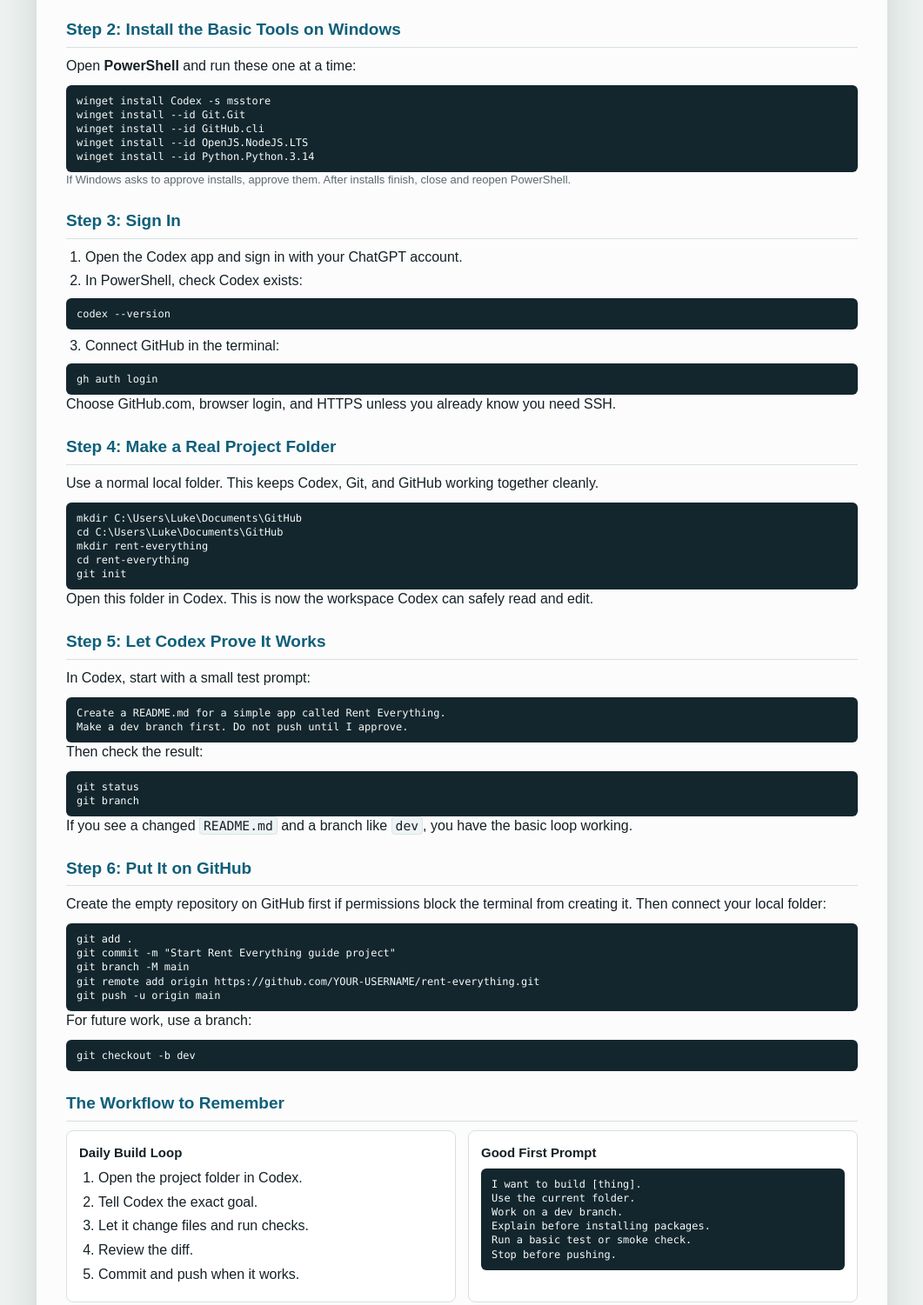
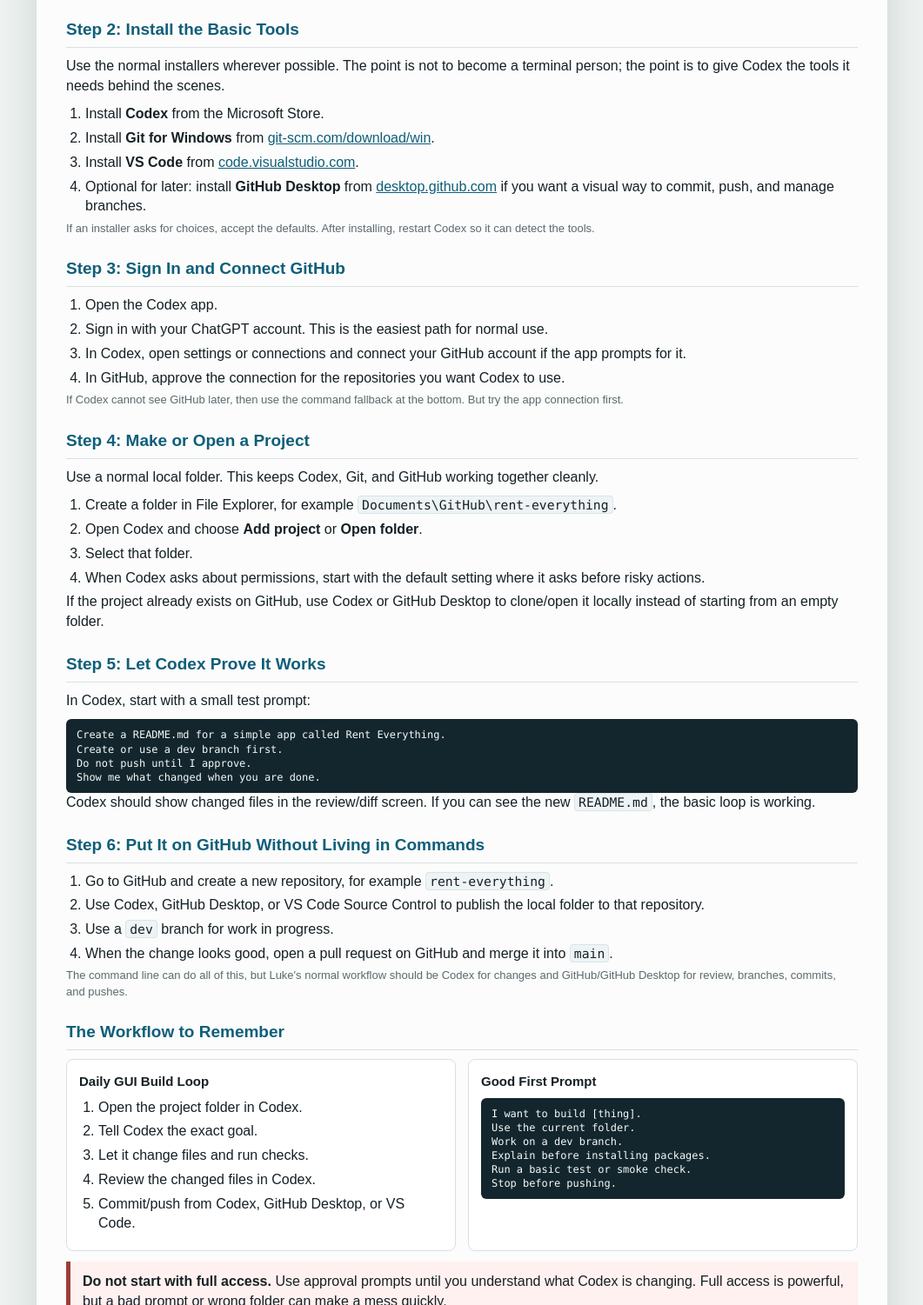
Before and after one commit to DrewBeFree/luke-codex-guide, a plain HTML site: page index.html in a window 1280 px wide. Shown: the part 848-2349 px from the top of the page at 87% size, without its empty margins (109-1170 px from the left). Drawn offline with Linux system fonts and the light colour scheme.

Commit message:
Make guide GUI-first for Luke

```diff
--- a/index.html
+++ b/index.html
@@ -148,7 +148,7 @@
     <header>
       <p class="kicker">One-page setup path</p>
       <h1>Luke's Beginner Guide to Codex, Git, and GitHub</h1>
-      <p class="subtitle">The goal is simple: install the tools once, connect your GitHub account, make a real project folder, and use Codex where it can actually read files, edit code, run commands, and push work back to GitHub.</p><p class="subtitle"><a href="luke-codex-github-guide.pdf">Download the PDF version</a></p>
+      <p class="subtitle">The goal is simple: do the setup once, connect your GitHub account, then mostly work through the Codex and GitHub screens instead of typing commands.</p><p class="subtitle"><a href="luke-codex-github-guide.pdf">Download the PDF version</a></p>
     </header>
 
     <main>
@@ -187,75 +187,72 @@
       </section>
 
       <section>
-        <h2>Step 2: Install the Basic Tools on Windows</h2>
-        <p>Open <strong>PowerShell</strong> and run these one at a time:</p>
-        <pre><code>winget install Codex -s msstore
-winget install --id Git.Git
-winget install --id GitHub.cli
-winget install --id OpenJS.NodeJS.LTS
-winget install --id Python.Python.3.14</code></pre>
-        <p class="small">If Windows asks to approve installs, approve them. After installs finish, close and reopen PowerShell.</p>
+        <h2>Step 2: Install the Basic Tools</h2>
+        <p>Use the normal installers wherever possible. The point is not to become a terminal person; the point is to give Codex the tools it needs behind the scenes.</p>
+        <ol>
+          <li>Install <strong>Codex</strong> from the Microsoft Store.</li>
+          <li>Install <strong>Git for Windows</strong> from <a href="https://git-scm.com/download/win">git-scm.com/download/win</a>.</li>
+          <li>Install <strong>VS Code</strong> from <a href="https://code.visualstudio.com/">code.visualstudio.com</a>.</li>
+          <li>Optional for later: install <strong>GitHub Desktop</strong> from <a href="https://desktop.github.com/">desktop.github.com</a> if you want a visual way to commit, push, and manage branches.</li>
+        </ol>
+        <p class="small">If an installer asks for choices, accept the defaults. After installing, restart Codex so it can detect the tools.</p>
       </section>
 
       <section>
-        <h2>Step 3: Sign In</h2>
+        <h2>Step 3: Sign In and Connect GitHub</h2>
         <ol>
-          <li>Open the Codex app and sign in with your ChatGPT account.</li>
-          <li>In PowerShell, check Codex exists:</li>
+          <li>Open the Codex app.</li>
+          <li>Sign in with your ChatGPT account. This is the easiest path for normal use.</li>
+          <li>In Codex, open settings or connections and connect your GitHub account if the app prompts for it.</li>
+          <li>In GitHub, approve the connection for the repositories you want Codex to use.</li>
         </ol>
-        <pre><code>codex --version</code></pre>
-        <ol start="3">
-          <li>Connect GitHub in the terminal:</li>
-        </ol>
-        <pre><code>gh auth login</code></pre>
-        <p>Choose GitHub.com, browser login, and HTTPS unless you already know you need SSH.</p>
+        <p class="small">If Codex cannot see GitHub later, then use the command fallback at the bottom. But try the app connection first.</p>
       </section>
 
       <section>
-        <h2>Step 4: Make a Real Project Folder</h2>
+        <h2>Step 4: Make or Open a Project</h2>
         <p>Use a normal local folder. This keeps Codex, Git, and GitHub working together cleanly.</p>
-        <pre><code>mkdir C:\Users\Luke\Documents\GitHub
-cd C:\Users\Luke\Documents\GitHub
-mkdir rent-everything
-cd rent-everything
-git init</code></pre>
-        <p>Open this folder in Codex. This is now the workspace Codex can safely read and edit.</p>
+        <ol>
+          <li>Create a folder in File Explorer, for example <code>Documents\GitHub\rent-everything</code>.</li>
+          <li>Open Codex and choose <strong>Add project</strong> or <strong>Open folder</strong>.</li>
+          <li>Select that folder.</li>
+          <li>When Codex asks about permissions, start with the default setting where it asks before risky actions.</li>
+        </ol>
+        <p>If the project already exists on GitHub, use Codex or GitHub Desktop to clone/open it locally instead of starting from an empty folder.</p>
       </section>
 
       <section>
         <h2>Step 5: Let Codex Prove It Works</h2>
         <p>In Codex, start with a small test prompt:</p>
         <pre><code>Create a README.md for a simple app called Rent Everything.
-Make a dev branch first. Do not push until I approve.</code></pre>
-        <p>Then check the result:</p>
-        <pre><code>git status
-git branch</code></pre>
-        <p>If you see a changed <code>README.md</code> and a branch like <code>dev</code>, you have the basic loop working.</p>
+Create or use a dev branch first.
+Do not push until I approve.
+Show me what changed when you are done.</code></pre>
+        <p>Codex should show changed files in the review/diff screen. If you can see the new <code>README.md</code>, the basic loop is working.</p>
       </section>
 
       <section>
-        <h2>Step 6: Put It on GitHub</h2>
-        <p>Create the empty repository on GitHub first if permissions block the terminal from creating it. Then connect your local folder:</p>
-        <pre><code>git add .
-git commit -m "Start Rent Everything guide project"
-git branch -M main
-git remote add origin https://github.com/YOUR-USERNAME/rent-everything.git
-git push -u origin main</code></pre>
-        <p>For future work, use a branch:</p>
-        <pre><code>git checkout -b dev</code></pre>
+        <h2>Step 6: Put It on GitHub Without Living in Commands</h2>
+        <ol>
+          <li>Go to GitHub and create a new repository, for example <code>rent-everything</code>.</li>
+          <li>Use Codex, GitHub Desktop, or VS Code Source Control to publish the local folder to that repository.</li>
+          <li>Use a <code>dev</code> branch for work in progress.</li>
+          <li>When the change looks good, open a pull request on GitHub and merge it into <code>main</code>.</li>
+        </ol>
+        <p class="small">The command line can do all of this, but Luke's normal workflow should be Codex for changes and GitHub/GitHub Desktop for review, branches, commits, and pushes.</p>
       </section>
 
       <section>
         <h2>The Workflow to Remember</h2>
         <div class="grid">
           <div class="card">
-            <h3>Daily Build Loop</h3>
+            <h3>Daily GUI Build Loop</h3>
             <ol>
               <li>Open the project folder in Codex.</li>
               <li>Tell Codex the exact goal.</li>
               <li>Let it change files and run checks.</li>
-              <li>Review the diff.</li>
-              <li>Commit and push when it works.</li>
+              <li>Review the changed files in Codex.</li>
+              <li>Commit/push from Codex, GitHub Desktop, or VS Code.</li>
             </ol>
           </div>
           <div class="card">
@@ -276,7 +273,7 @@
       <section>
         <h2>Terms That Were Confusing in the Demo</h2>
         <ul>
-          <li><strong>Terminal / PowerShell:</strong> the place where commands run.</li>
+          <li><strong>Terminal / PowerShell:</strong> the backup place where commands run when the GUI cannot finish something.</li>
           <li><strong>VS Code:</strong> a good editor for reading files, Markdown, and code.</li>
           <li><strong>Markdown:</strong> plain text files ending in <code>.md</code>; readable by people and easy for AI to use.</li>
           <li><strong>Branch:</strong> a working copy of the project. Use <code>dev</code> for changes before they go live.</li>
@@ -289,9 +286,9 @@
         <h2>When Something Gets Stuck</h2>
         <ol>
           <li>Check whether Codex is waiting for approval.</li>
-          <li>Run <code>git status</code> to see what changed.</li>
-          <li>Make sure PowerShell is in the right folder with <code>pwd</code>.</li>
-          <li>If GitHub fails, run <code>gh auth status</code> and log in again if needed.</li>
+          <li>Look at the changed files in Codex, VS Code, or GitHub Desktop.</li>
+          <li>Make sure Codex opened the correct project folder.</li>
+          <li>If GitHub fails, reconnect GitHub in Codex or GitHub Desktop.</li>
           <li>If the task got too big, start a new Codex thread with a smaller request.</li>
         </ol>
       </section>
@@ -300,13 +297,21 @@
         <h2>What Success Looks Like</h2>
         <ul class="checklist">
           <li>Codex opens and is signed in.</li>
-          <li><code>codex --version</code> works in PowerShell.</li>
-          <li><code>git --version</code> works.</li>
-          <li><code>gh auth status</code> says you are logged into GitHub.</li>
+          <li>Codex can open the project folder.</li>
+          <li>GitHub is connected to Codex or GitHub Desktop.</li>
           <li>You have a local project folder under <code>Documents\GitHub</code>.</li>
           <li>Codex can create or edit a file in that folder.</li>
           <li>You can commit and push that file to GitHub.</li>
         </ul>
+      </section>
+
+      <section>
+        <h2>Only If the GUI Gets Stuck</h2>
+        <p>These are backup commands, not the normal workflow. Use them when Codex, GitHub Desktop, or VS Code cannot tell what is happening.</p>
+        <pre><code>codex --version
+git --version
+git status
+gh auth status</code></pre>
       </section>
     </main>
 
```
